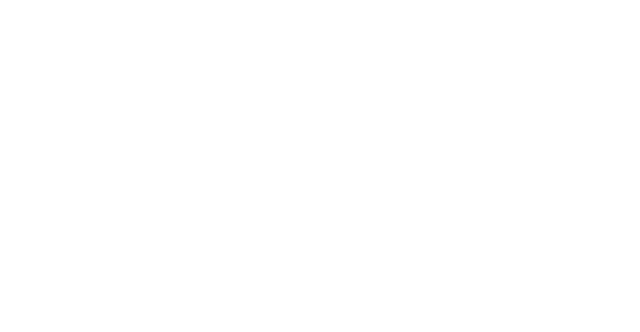
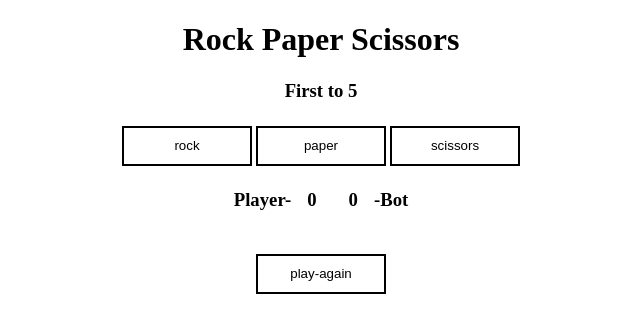
Before and after one commit to BeeAwwad/rock-paper-scissors, a plain HTML site: page index.html in a window 1280 px wide. Shown: the whole page, without its empty margins (319-959 px from the left). Drawn offline with Linux system fonts and the light colour scheme.

Commit message:
Add the html and css

```diff
--- a/index.html
+++ b/index.html
@@ -9,7 +9,7 @@
     <title>Rock-Paper-Scissors</title>
 </head>
 <body>
-    <!-- <div id="container">
+    <div id="container">
       <h1>Rock Paper Scissors</h1>
       <h3>First to 5</h3>
       <button class="btn-choice" value="rock" id="rock">rock</button>
@@ -23,6 +23,6 @@
       </div>
       <h3 id="win-lose"></h3>
       <button class="btn-choice" id="reset">play-again</button>
-    </div> -->
+    </div>
 </body>
 </html>
```
